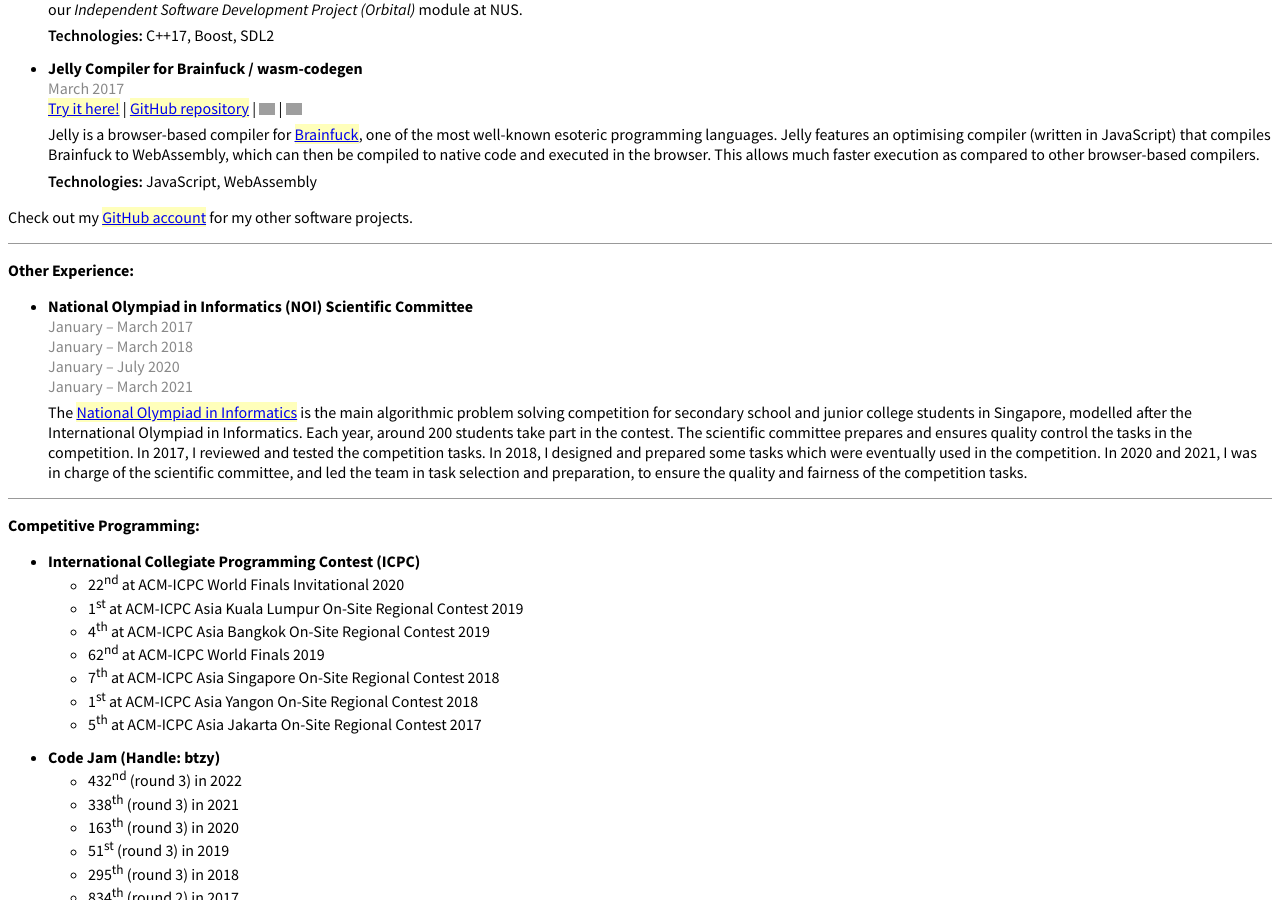
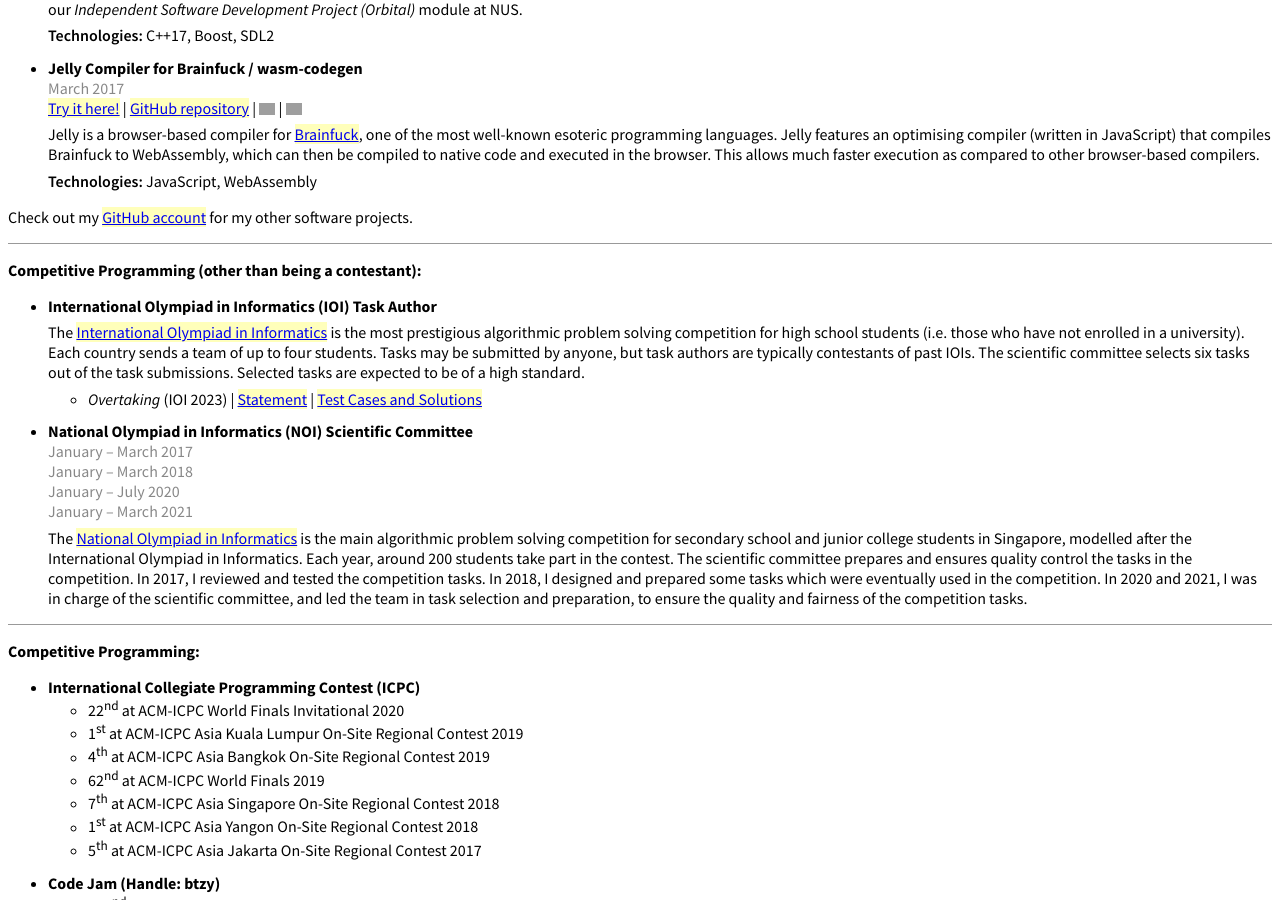
Before and after one commit to btzy/homepage, a Jekyll site: the page built from index.html, in a window 1280 px wide and 900 px high, scrolled down 2070 px. Built offline with Jekyll 4.4.1, drawn with Linux system fonts in a browser that asks for light colours; comment, search, counter and statistics services are not loaded; grey boxes are pictures that could not be loaded.

Commit message:
Add IOI 2023 task author

```diff
--- a/index.html
+++ b/index.html
@@ -134,8 +134,17 @@
 <hr/>
 
 <div>
-<p><span class="keyname">Other Experience:</span></p>
+<p><span class="keyname">Competitive Programming (other than being a contestant):</span></p>
 <ul class="detailedlist">
+
+<li>
+<div class="header">International Olympiad in Informatics (IOI) Task Author</div>
+<div class="content">The <a href="https://ioinformatics.org/">International Olympiad in Informatics</a> is the most prestigious algorithmic problem solving competition for high school students (i.e. those who have not enrolled in a university).  Each country sends a team of up to four students.  Tasks may be submitted by anyone, but task authors are typically contestants of past IOIs.  The scientific committee selects six tasks out of the task submissions.  Selected tasks are expected to be of a high standard.</div>
+<ul>
+<li><i>Overtaking</i> (IOI 2023) | <a href="https://ioinformatics.org/files/ioi2023problem5.pdf">Statement</a> | <a href="https://ioinformatics.org/page/ioi-2023">Test Cases and Solutions</a></li>
+</ul>
+</li>
+
 <li>
 <div class="header">National Olympiad in Informatics (NOI) Scientific Committee</div>
 <div class="date">January &ndash; March 2017</div>
@@ -144,6 +153,7 @@
 <div class="date">January &ndash; March 2021</div>
 <div class="content">The <a href="https://noisg.comp.nus.edu.sg/noi/">National Olympiad in Informatics</a> is the main algorithmic problem solving competition for secondary school and junior college students in Singapore, modelled after the International Olympiad in Informatics.  Each year, around 200 students take part in the contest.  The scientific committee prepares and ensures quality control the tasks in the competition.  In 2017, I reviewed and tested the competition tasks.  In 2018, I designed and prepared some tasks which were eventually used in the competition.  In 2020 and 2021, I was in charge of the scientific committee, and led the team in task selection and preparation, to ensure the quality and fairness of the competition tasks.</div>
 </li>
+
 </ul>
 </div>
 <hr/>
```
